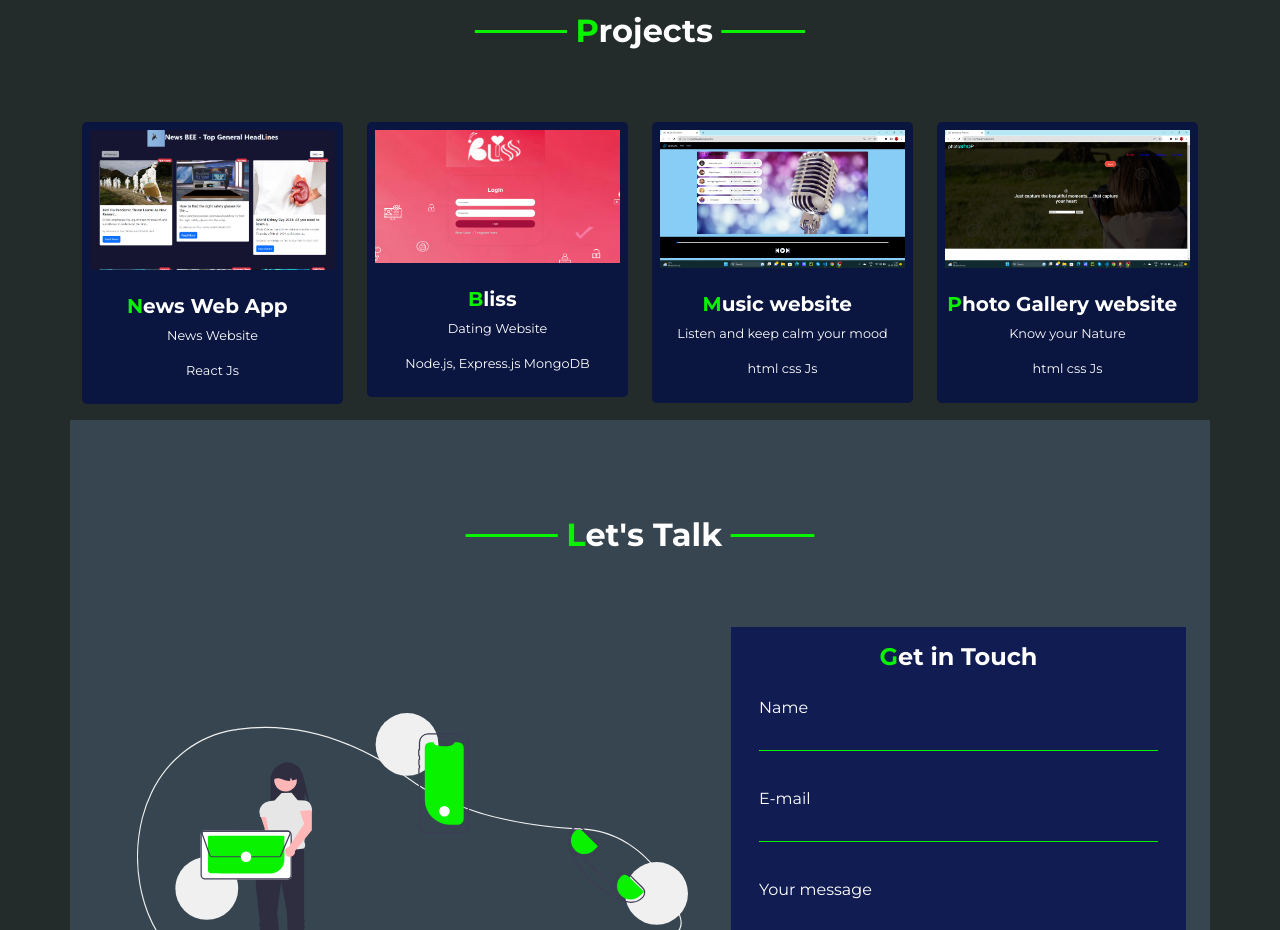
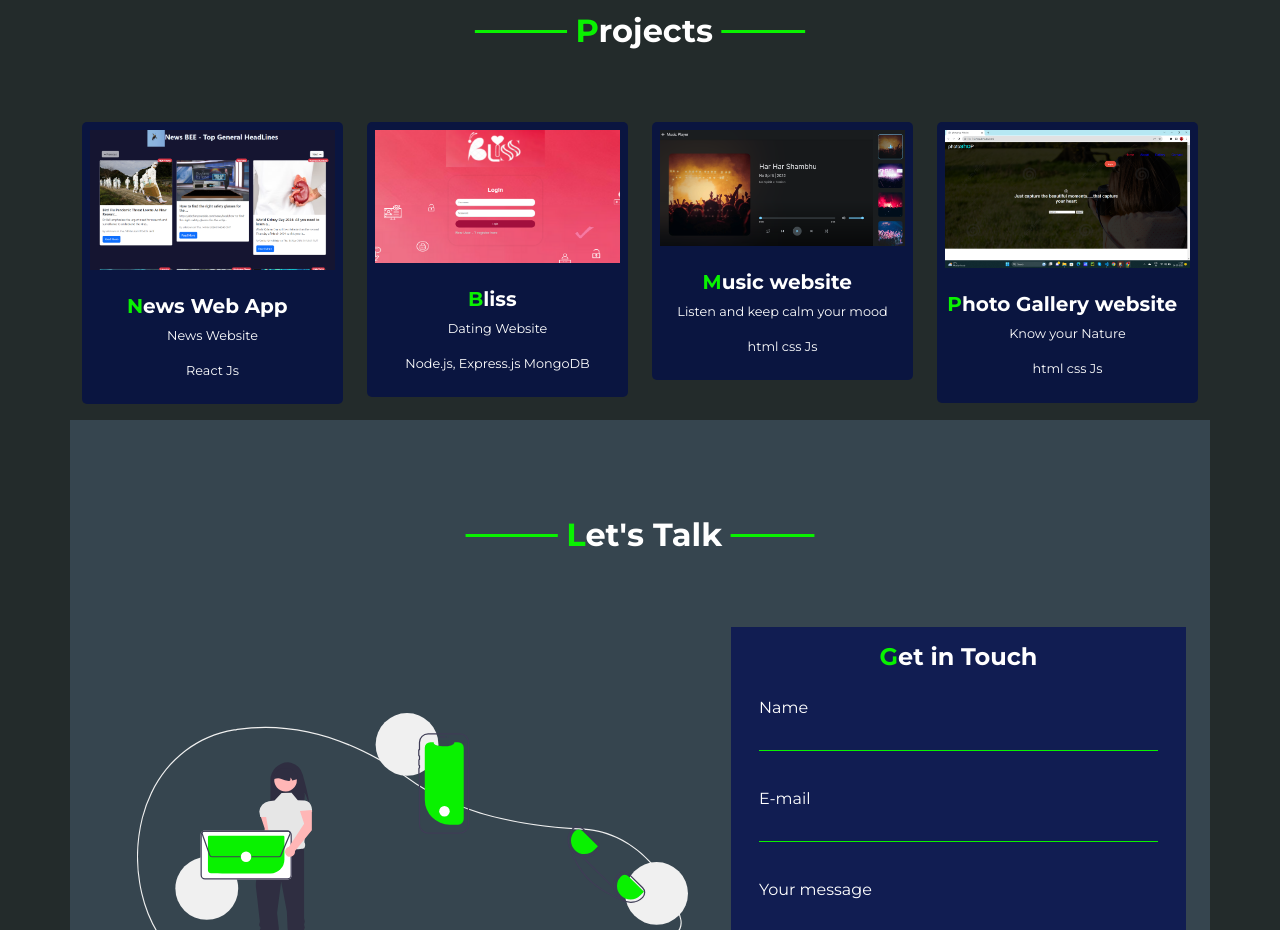
Before and after one commit to Hsharma41126/Portfolio, a plain HTML site: page index.html in a window 1280 px wide. Shown: the part 2020-2950 px from the top of the page. Drawn offline with nearby package versions, Linux system fonts and the light colour scheme.

Commit message:
Update index.html

```diff
--- a/index.html
+++ b/index.html
@@ -238,7 +238,7 @@
                     <div class="cards">
                         <div class="p-2 text-center">
                             <a href="https://hsharma41126.github.io/Music-Website/">
-                            <img src="Screenshot (94).png" width="100%" alt="" />
+                            <img src="music-pic.png" width="100%" alt="" />
                             </a>
                             <br />
                             <br />
```
